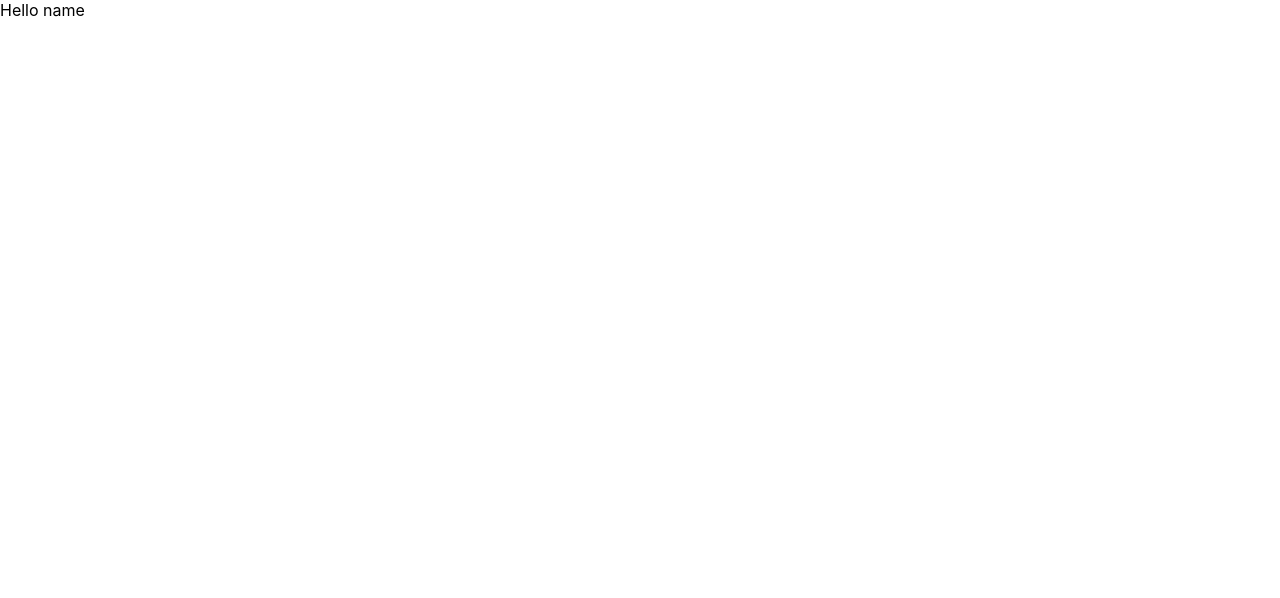
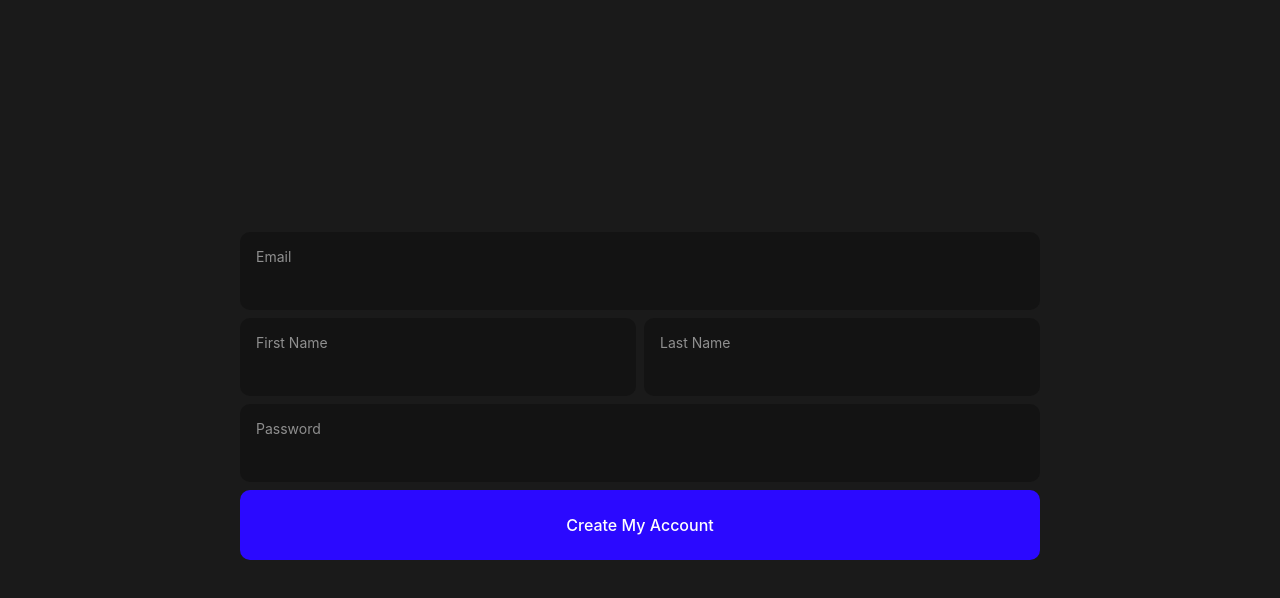
Before and after one commit to Abdulhamid254/ChuApp, a React (Create React App) app in the folder chatapp-frontend/: page / in a window 1280 px wide. Shown: the top 598 px of the page. Built offline with nearby package versions, Linux system fonts and the light colour scheme.

Commit message:
created the Authenticationpage for signup/also implemented the registerform component

```diff
--- a/chatapp-frontend/package.json
+++ b/chatapp-frontend/package.json
@@ -14,6 +14,8 @@
     "react-dom": "^18.2.0",
     "react-router-dom": "^6.14.2",
     "react-scripts": "5.0.1",
+    "sass": "^1.64.2",
+    "styled-components": "^6.0.5",
     "typescript": "^4.9.5",
     "web-vitals": "^2.1.4"
   },
@@ -40,5 +42,8 @@
       "last 1 firefox version",
       "last 1 safari version"
     ]
+  },
+  "devDependencies": {
+    "@types/styled-components": "^5.1.26"
   }
 }
--- a/chatapp-frontend/src/App.css
+++ /dev/null
@@ -1,38 +0,0 @@
-.App {
-  text-align: center;
-}
-
-.App-logo {
-  height: 40vmin;
-  pointer-events: none;
-}
-
-@media (prefers-reduced-motion: no-preference) {
-  .App-logo {
-    animation: App-logo-spin infinite 20s linear;
-  }
-}
-
-.App-header {
-  background-color: #282c34;
-  min-height: 100vh;
-  display: flex;
-  flex-direction: column;
-  align-items: center;
-  justify-content: center;
-  font-size: calc(10px + 2vmin);
-  color: white;
-}
-
-.App-link {
-  color: #61dafb;
-}
-
-@keyframes App-logo-spin {
-  from {
-    transform: rotate(0deg);
-  }
-  to {
-    transform: rotate(360deg);
-  }
-}
--- a/chatapp-frontend/src/App.tsx
+++ b/chatapp-frontend/src/App.tsx
@@ -1,13 +1,14 @@
 import React from 'react';
 import { BrowserRouter as Router, Routes, Route} from 'react-router-dom';
-import './App.css';
+import AuthenticationPage from './pages/AuthenticationPage';
+
 
 function App() {
   return (
     <>
     <Router>
         <Routes>
-          <Route path='/' element={<div>Hello name</div>} />
+          <Route path='/' element={<AuthenticationPage/>} />
           <Route path='/conversations' element={<div>Conversations</div>} />
           <Route path='/signin' element={<div>Signin</div>} />
         </Routes>
--- /dev/null
+++ b/chatapp-frontend/src/components/forms/RegisterForm.tsx
@@ -0,0 +1,31 @@
+import React from 'react'
+import { InputField,InputContainer, InputLabel, Button} from '../../utils/styles';
+import styles from './index.module.scss'
+
+const RegisterForm = () => {
+  return (
+    <form className={styles.form}>
+        <InputContainer>
+            <InputLabel htmlFor="email">Email</InputLabel>
+            <InputField type='email' id='email'/>
+        </InputContainer>
+        <section className={styles.nameFieldRow}>
+        <InputContainer>
+            <InputLabel htmlFor="firstName">First Name</InputLabel>
+            <InputField type='email' id='firstName'/>
+        </InputContainer>
+        <InputContainer>
+            <InputLabel htmlFor="lastName">Last Name</InputLabel>
+            <InputField type='email' id='lastName'/>
+        </InputContainer>
+        </section>
+        <InputContainer>
+            <InputLabel htmlFor="password">Password</InputLabel>
+            <InputField type='password' id='password'/>
+        </InputContainer>
+        <Button className={styles.button}>Create My Account</Button>
+    </form>
+  )
+}
+
+export default RegisterForm
--- /dev/null
+++ b/chatapp-frontend/src/components/forms/index.module.scss
@@ -0,0 +1,14 @@
+ form {
+    width: 800px;
+ }
+
+ .nameFieldRow{
+    width: 100%;
+    display: flex;
+    justify-content: space-between;
+    margin: 8px 0;
+    gap: 8px;
+ }
+ .button {
+    margin: 8px 0;
+ }
--- a/chatapp-frontend/src/index.css
+++ b/chatapp-frontend/src/index.css
@@ -7,7 +7,16 @@
   -moz-osx-font-smoothing: grayscale;
 }
 
-code {
-  font-family: source-code-pro, Menlo, Monaco, Consolas, 'Courier New',
-    monospace;
+body,
+html,
+#root{
+  height: 100%
 }
+
+body,
+html {
+  height: 100%;
+  background-color: #1a1a1a;
+  font-family: 'Inter';
+  color:#fff;
+}
--- /dev/null
+++ b/chatapp-frontend/src/pages/AuthenticationPage.tsx
@@ -0,0 +1,13 @@
+import React from 'react'
+import RegisterForm from '../components/forms/RegisterForm'
+import { Page } from '../utils/styles'
+
+const AuthenticationPage = () => {
+  return (
+    <Page>
+        <RegisterForm/>
+    </Page>
+  )
+}
+
+export default AuthenticationPage
--- /dev/null
+++ b/chatapp-frontend/src/utils/styles/index.tsx
@@ -0,0 +1,69 @@
+import styled from 'styled-components';
+
+export const InputField = styled.input`
+  font-family: 'Inter';
+  outline: none;
+  border: none;
+  background-color: inherit;
+  color: #fff;
+  font-size: 18px;
+  font-weight: 500;
+  width: 100%;
+  box-sizing: border-box;
+  padding: 0;
+  margin: 4px 0;
+  &:disabled {
+    color: #3b3b3b;
+  }
+`;
+
+export const InputContainer = styled.div`
+  background-color: #131313;
+  padding: 12px 16px;
+  border-radius: 10px;
+  width: 100%;
+  box-sizing: border-box;
+`;
+
+export const InputLabel = styled.label`
+  display: block;
+  color: #8f8f8f;
+  font-size: 14px;
+  margin: 4px 0;
+`;
+
+export const Button = styled.button`
+  width: 100%;
+  outline: none;
+  border: none;
+  font-family: 'Inter';
+  font-size: 16px;
+  background-color: #2b09ff;
+  color: #fff;
+  border-radius: 10px;
+  padding: 25px 0;
+  font-weight: 500;
+  transition: 250ms background-color ease;
+  &:hover {
+    cursor: pointer;
+    background-color: #3415ff;
+  }
+  &:active {
+    background-color: #3a1cff;
+  }
+  &:disabled {
+    background-color: #4937bc7c;
+    color: #878787a2;
+    cursor: not-allowed;
+  }
+`;
+
+export const Page = styled.div`
+  background-color: #1a1a1a;
+  height: 100%;
+  width: 100%;
+  display: flex;
+  justify-content: center;
+  align-items:center
+
+`;
```
Also changed, not shown: chatapp-frontend/src/pages/LoginPage.tsx (added, +9 -0 lines), 2 other files (tests, documents, lock files or other folders).
